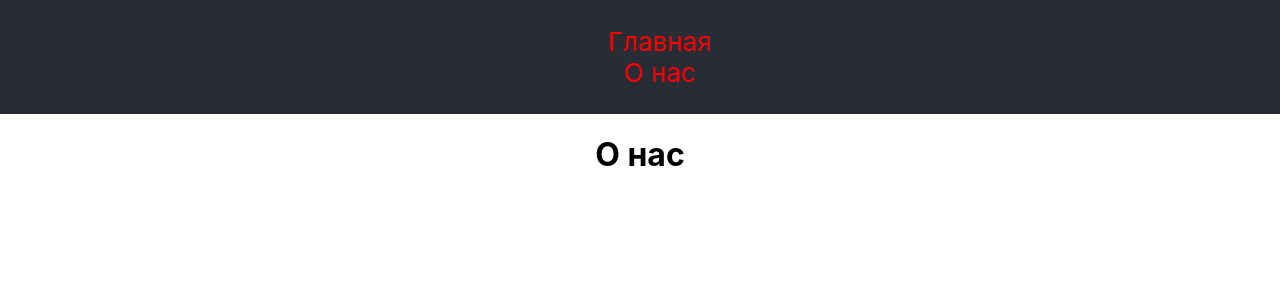
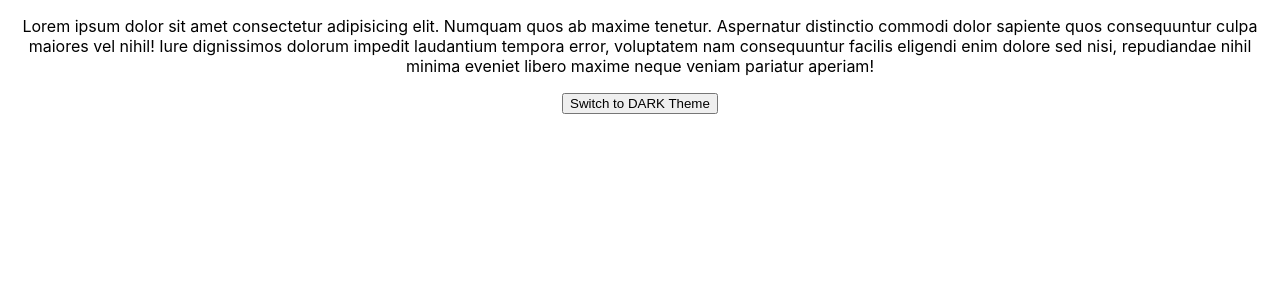
Before and after one commit to Konstantin7474/React_JS_HW, a React (Create React App) app: page /about in a window 1280 px wide. Shown: the top 300 px of the page. Built offline with nearby package versions, Linux system fonts and the light colour scheme.

Commit message:
HW5 commit

```diff
--- a/package.json
+++ b/package.json
@@ -3,11 +3,13 @@
   "version": "0.1.0",
   "private": true,
   "dependencies": {
+    "@reduxjs/toolkit": "^2.2.8",
     "@testing-library/jest-dom": "^5.17.0",
     "@testing-library/react": "^13.4.0",
     "@testing-library/user-event": "^13.5.0",
     "react": "^18.3.1",
     "react-dom": "^18.3.1",
+    "react-redux": "^9.1.2",
     "react-router-dom": "^6.26.2",
     "react-scripts": "5.0.1",
     "web-vitals": "^2.1.4"
--- a/src/App.css
+++ b/src/App.css
@@ -50,3 +50,13 @@
   text-decoration: none;
   color: red;
 }
+
+.light-theme{
+  background-color: white;
+  color:black;
+}
+
+.dark-theme{
+  background-color: black;
+  color:white;
+}
--- a/src/App.js
+++ b/src/App.js
@@ -1,15 +1,19 @@
 /* import logo from './logo.svg'; */
 import "./App.css";
-import { BrowserRouter, Link, Routes, Route } from "react-router-dom";
+/* import { BrowserRouter, Link, Routes, Route } from "react-router-dom"; */
 /* import Message from "./components/Message"; */
-import HomePage from "./components/HomePage/HomePage";
-import AboutPage from "./components/AboutPage/AboutPage";
+/* import HomePage from "./components/HomePage/HomePage";
+import AboutPage from "./components/AboutPage/AboutPage"; */
+import { ThemeSwitcher } from "./components/ThemeSwitcher";
 /* import CommentList from "./components/CommentList"; */
+import {Provider} from "react-redux";
+import {store} from "./store/Store";
 
 function App() {
   return (
-    <div className="App">
-      {/* <header className="App-header">
+    <Provider store={store}>
+      <div className="App">
+        {/* <header className="App-header">
         <img src={logo} className="App-logo" alt="logo" />
         <p>
           Edit <code>src/App.js</code> and save to reload.
@@ -23,9 +27,9 @@ function App() {
           Learn React
         </a>
       </header> */}
-      {/* <Message text="тест текст" /> */}
-      {/* <CommentList /> */}
-      <BrowserRouter>
+        {/* <Message text="тест текст" /> */}
+        {/* <CommentList /> */}
+        {/* <BrowserRouter>
         <header className="App-header">
           <ul className="list">
             <li>
@@ -44,8 +48,10 @@ function App() {
           <Route path="/" element={<HomePage />} />
           <Route path="/about" element={<AboutPage />} />
         </Routes>
-      </BrowserRouter>
-    </div>
+      </BrowserRouter> */}
+      <ThemeSwitcher/>
+      </div>
+    </Provider>
   );
 }
 
--- /dev/null
+++ b/src/components/ThemeSwitcher.js
@@ -0,0 +1,32 @@
+import { useDispatch, useSelector } from "react-redux";
+import { light, dark } from "../store/ThemeSwitcherReducer";
+
+export const ThemeSwitcher = () => {
+  const { theme } = useSelector((state) => state.theme);
+
+  const dispatch = useDispatch();
+
+  const handleThemeToggle = () => {
+    if (theme === "LIGHT") {
+      dispatch(dark());
+    } else {
+      dispatch(light());
+    }
+  };
+
+  return (
+    <div className={theme === "LIGHT" ? "light-theme" : "dark-theme"}>
+      <p>
+        Lorem ipsum dolor sit amet consectetur adipisicing elit. Numquam quos ab
+        maxime tenetur. Aspernatur distinctio commodi dolor sapiente quos
+        consequuntur culpa maiores vel nihil! Iure dignissimos dolorum impedit
+        laudantium tempora error, voluptatem nam consequuntur facilis eligendi
+        enim dolore sed nisi, repudiandae nihil minima eveniet libero maxime
+        neque veniam pariatur aperiam!
+      </p>
+      <button onClick={handleThemeToggle}>
+        Switch to {theme === "LIGHT" ? "DARK" : "LIGHT"} Theme
+      </button>
+    </div>
+  );
+};
--- /dev/null
+++ b/src/store/Store.js
@@ -0,0 +1,8 @@
+import { configureStore } from "@reduxjs/toolkit";
+import { switchThemeReducer } from "./ThemeSwitcherReducer";
+
+export const store = configureStore({
+  reducer: {
+    theme: switchThemeReducer,
+  },
+});
--- /dev/null
+++ b/src/store/ThemeSwitcherReducer.js
@@ -0,0 +1,20 @@
+const LIGHT = "LIGHT";
+const DARK = "DARK";
+
+export const light = () => ({ type: LIGHT });
+export const dark = () => ({ type: DARK });
+
+const initialState = {
+  theme: LIGHT,
+};
+
+export const switchThemeReducer = (state = initialState, action) => {
+  switch (action.type) {
+    case LIGHT:
+      return { ...state, theme: LIGHT };
+    case DARK:
+      return { ...state, theme: DARK };
+    default:
+      return state;
+  }
+};
```
Also changed, not shown: 2 other files (tests, documents, lock files or other folders).
